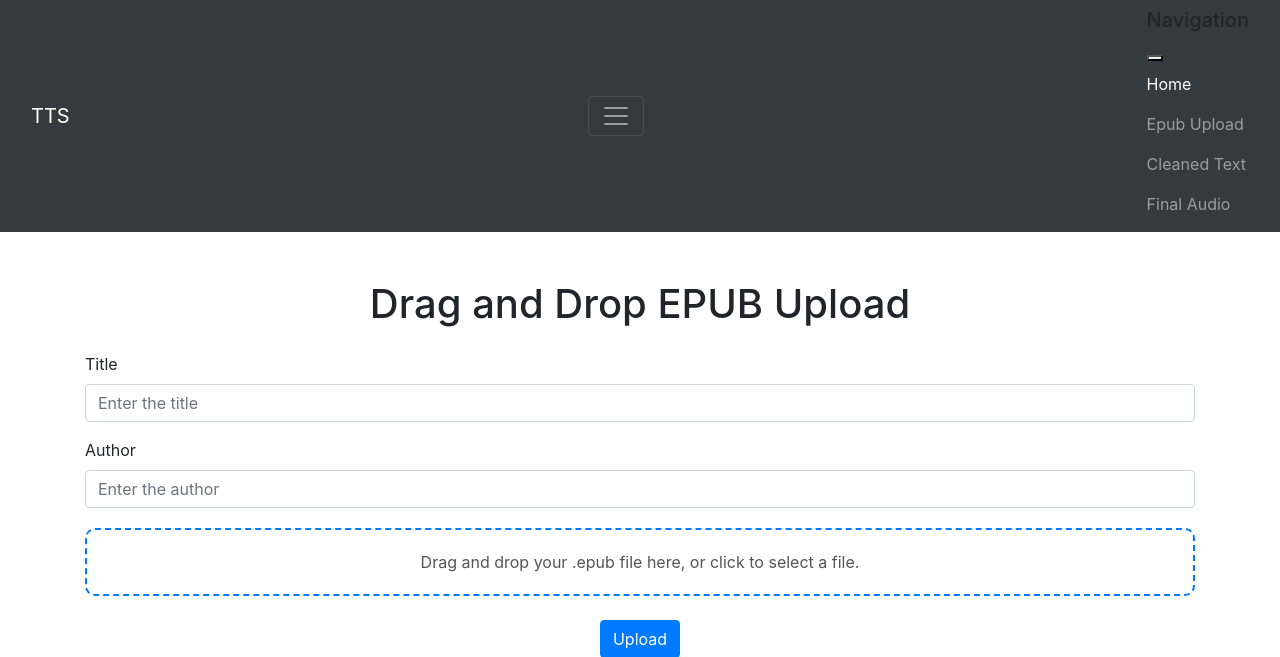
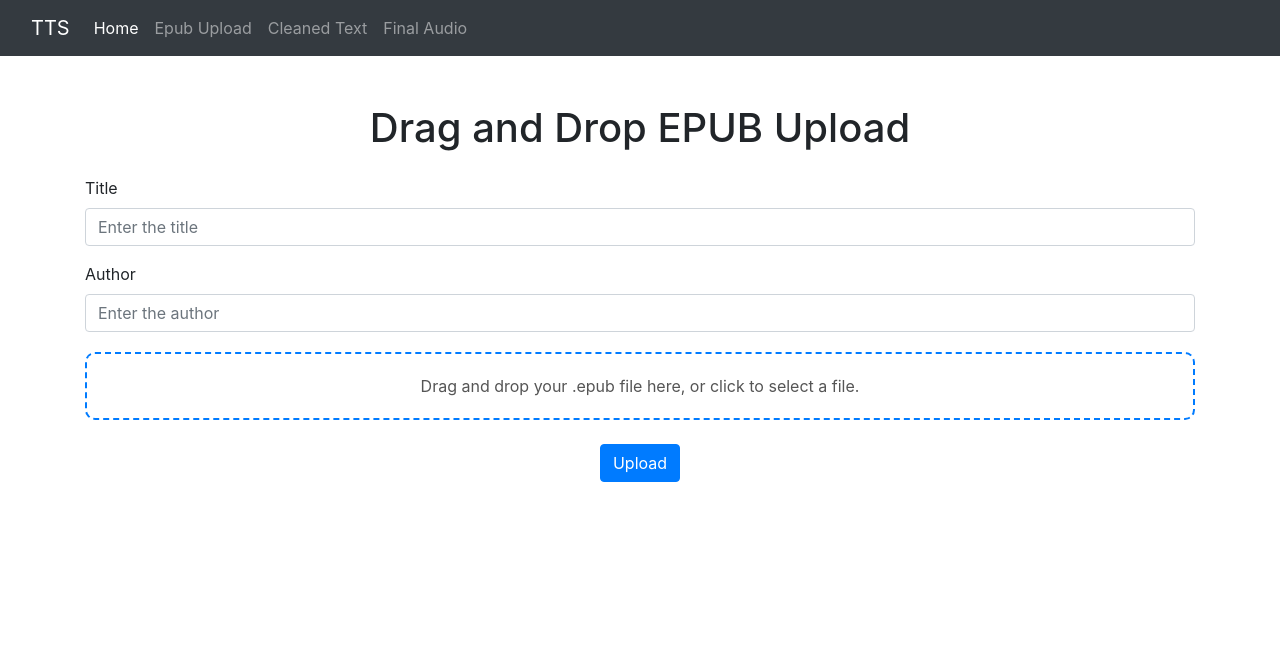
Before and after one commit to staticresponse/Narrator, a Flask app: page /upload in a window 1280 px wide. Shown: the top 657 px of the page. Run offline with Flask 3, Linux system fonts and the light colour scheme; some libraries are stand-ins or nearby versions.

Commit message:
better nav

```diff
--- a/templates/navbar.html
+++ b/templates/navbar.html
@@ -1,24 +1,19 @@
 <!-- Begin Navigation -->
-<nav class="navbar navbar-dark bg-dark" aria-label="Dark offcanvas navbar">
+<nav class="navbar navbar-expand-lg navbar-dark bg-dark">
   <div class="container-fluid">
       <a class="navbar-brand" href="#">TTS</a>
       <button
           class="navbar-toggler"
           type="button"
-          data-bs-toggle="offcanvas"
-          data-bs-target="#offcanvasNavbarDark"
-          aria-controls="offcanvasNavbarDark"
-          aria-label="Toggle navigation"
-          title="Toggle navigation">
+          data-bs-toggle="collapse"
+          data-bs-target="#navbarNav"
+          aria-controls="navbarNav"
+          aria-expanded="false"
+          aria-label="Toggle navigation">
           <span class="navbar-toggler-icon"></span>
       </button>
-      <div class="offcanvas offcanvas-end text-bg-dark" tabindex="-1" id="offcanvasNavbarDark" aria-labelledby="offcanvasNavbarDarkLabel">
-          <div class="offcanvas-header">
-              <h5 class="offcanvas-title" id="offcanvasNavbarDarkLabel">Navigation</h5>
-              <button type="button" class="btn-close btn-close-white" data-bs-dismiss="offcanvas" aria-label="Close"></button>
-          </div>
-          <div class="offcanvas-body">
-              <ul class="navbar-nav justify-content-end flex-grow-1 pe-3">
+      <div class="collapse navbar-collapse" id="navbarNav">
+          <ul class="navbar-nav ms-auto">
               <li class="nav-item">
                   <a class="nav-link active" aria-current="page" href="/">Home</a>
               </li>
@@ -34,6 +29,5 @@
           </ul>
       </div>
   </div>
-  </div>
 </nav>
 <!-- END NAVIGATION -->
```
Lines whose indentation alone changed are shown as unchanged.
